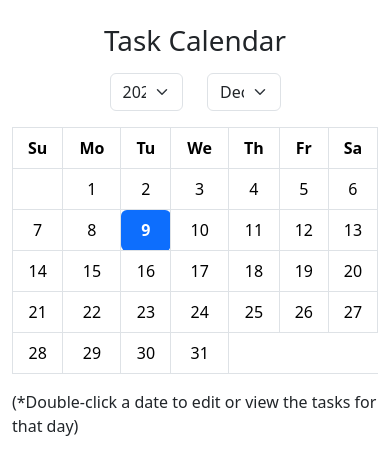
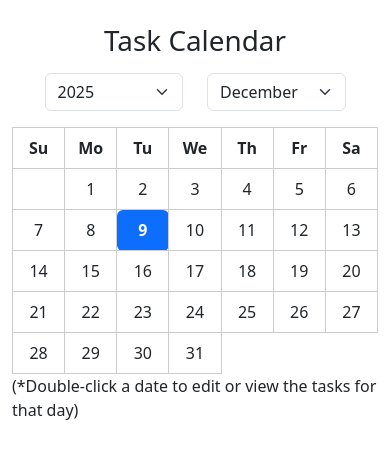
Before and after one commit to Aiden11119/dailyexpense, a plain HTML site: page index.html in a window 390 px wide. Drawn offline with nearby package versions, Linux system fonts and the light colour scheme.

Commit message:
remove last line in the calender and mobile responsive

```diff
--- a/index.css
+++ b/index.css
@@ -40,3 +40,42 @@
     justify-content: space-between;
     margin-top: 10px;
 }
+
+
+
+
+/*设置表格样式*/
+/* 步骤 1: 设置表格的基本样式 */
+.custom-calendar {
+    /* 移除浏览器默认的单元格间距 */
+    border-collapse: collapse;
+    width: 100%; /* 确保表格宽度合适 */
+}
+
+/* 步骤 2: 为所有表头（Th）和数据单元格（Td）设置边框 */
+.custom-calendar th,
+.custom-calendar td {
+    /* 统一设置边框样式，例如 1px 实线灰色 */
+    border: 1px solid #ccc;
+    padding: 8px; /* 增加内边距 */
+    width: 14.28%;
+    height: 40px; /* 统一单元格高度 */
+    /* 重点：默认情况下，我们只给单元格设置右边框和底边框 */
+    border-right: 1px solid #ccc;
+    border-bottom: 1px solid #ccc;
+
+    /* 移除掉冗余的上边框和左边框，因为它们会被相邻单元格的底边和右边覆盖 */
+    border-top: none;
+    border-left: none;
+}
+
+/* 恢复最顶部的边框 (表头的上边框) */
+.custom-calendar thead th {
+    border-top: 1px solid #ccc;
+}
+
+/* 恢复最左侧一列的左边框 (即 Sun 所在的列) */
+.custom-calendar th:first-child,
+.custom-calendar td:first-child {
+    border-left: 1px solid #ccc;
+}
--- a/index.html
+++ b/index.html
@@ -19,10 +19,10 @@
 <div class="container mt-4">
     <div class="d-flex justify-content-center mb-3 h1">Task Calendar</div>
     <div class="row mb-3 d-flex justify-content-center">
-        <div class="col-3">
-            <select id="yearSelect" class="form-select"></select>
+        <div class="col-5 col-lg-3" >
+            <select id="yearSelect" class="form-select" ></select>
         </div>
-        <div class="col-3">
+        <div class="col-5 col-lg-3">
             <select id="monthSelect" class="form-select">
                 <option value="0">January</option>
                 <option value="1">February</option>
--- a/index.js
+++ b/index.js
@@ -21,7 +21,7 @@ function generateCalendar(year, month) {
     const firstDay = new Date(year, month, 1).getDay();
     const daysInMonth = new Date(year, month + 1, 0).getDate();
 
-    let html = `<table class="table table-bordered text-center">
+    let html = `<table class="custom-calendar text-center">
         <thead>
             <tr>
                 <th>Su</th><th>Mo</th><th>Tu</th><th>We</th>
```
